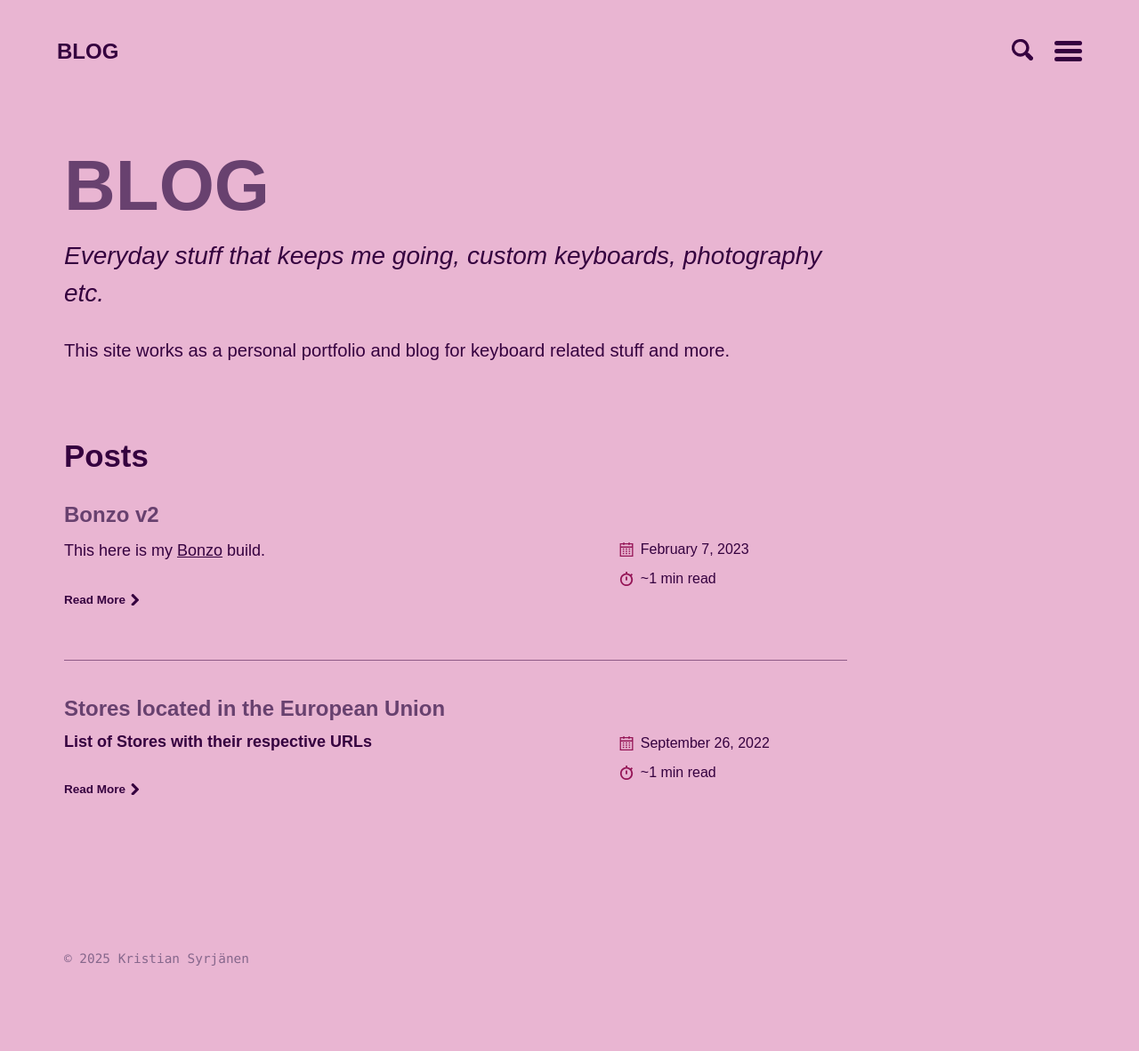
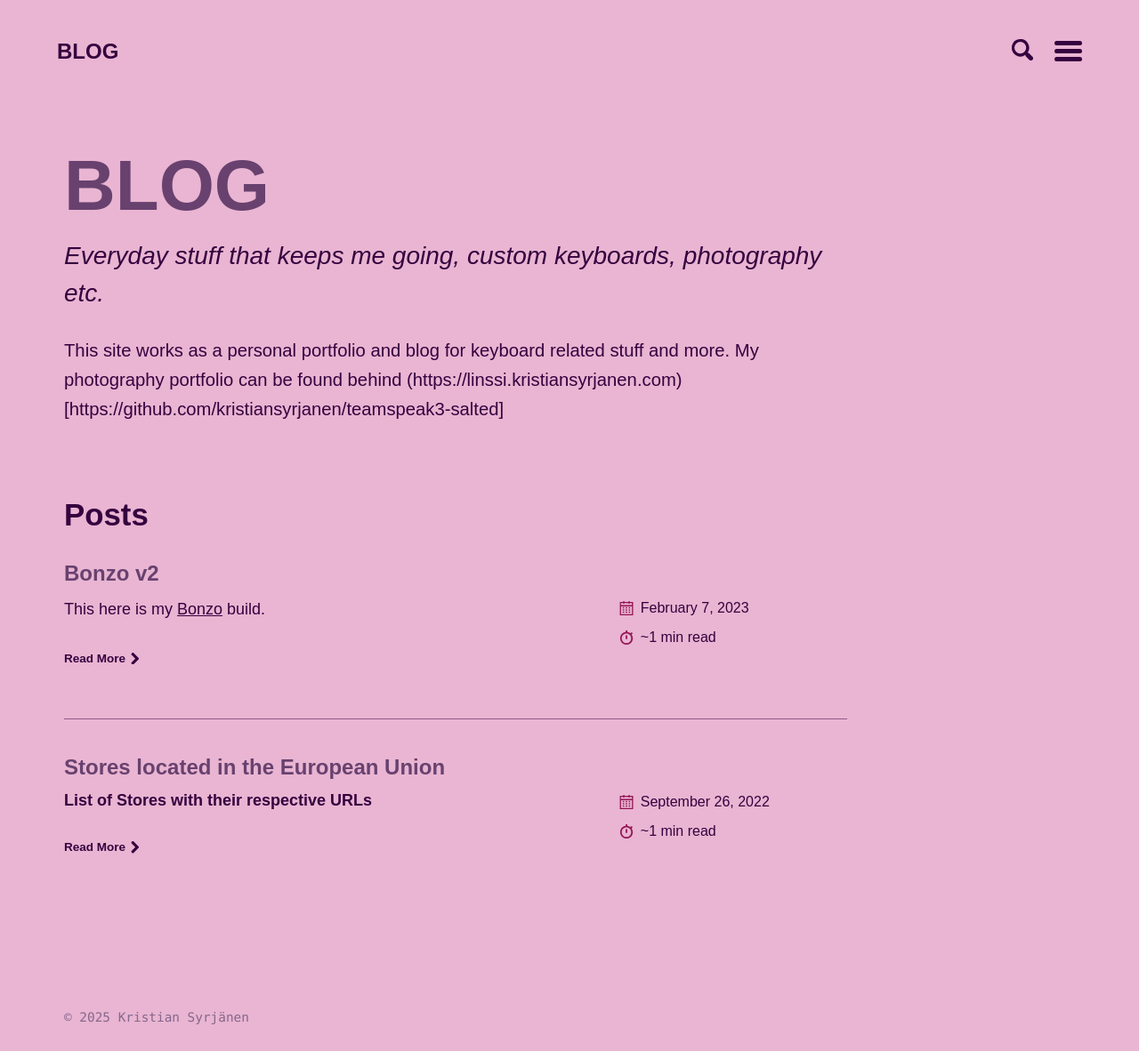
Before and after one commit to kristiansyrjanen/kristiansyrjanen.github.io, a Jekyll site: the page built from index.html, in a window 1280 px wide. Shown: the whole page at 89% size. Built offline with Jekyll 4.4.1, drawn with Linux system fonts in a browser that asks for light colours; some web fonts are replaced; the list of posts is cut into pages by our own code; before the commit the page ends 1117 px from its top, so only the background shows below that.

Commit message:
Update index.html

```diff
--- a/index.html
+++ b/index.html
@@ -6,6 +6,7 @@
 image:
 introduction: |
   This site works as a personal portfolio and blog for keyboard related stuff and more.
+  My photography portfolio can be found behind (https://linssi.kristiansyrjanen.com)[https://github.com/kristiansyrjanen/teamspeak3-salted]
 
 
 ---
```
